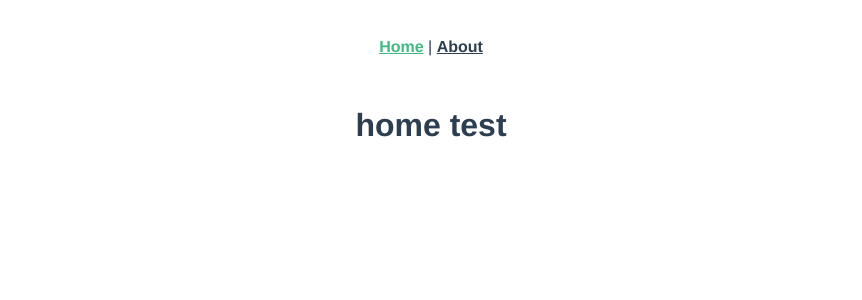
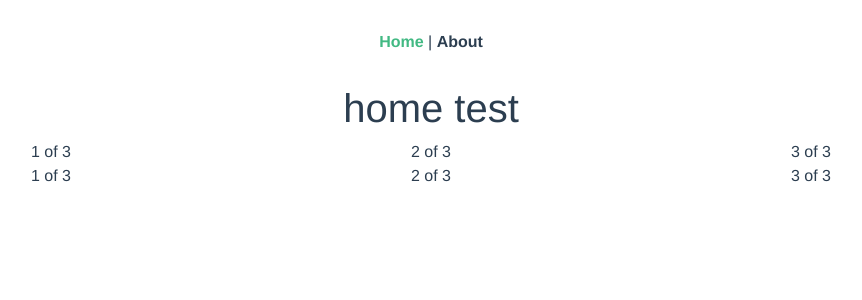
Before and after one commit to Caspec/Vue, a Vue app: page / in a window 1280 px wide. Shown: the top 300 px of the page, without its empty margins (209-1071 px from the left). Built offline with nearby package versions, Linux system fonts and the light colour scheme.

Commit message:
bootstrap vue

```diff
--- a/package.json
+++ b/package.json
@@ -8,6 +8,7 @@
     "lint": "vue-cli-service lint"
   },
   "dependencies": {
+    "bootstrap-vue": "^2.11.0",
     "core-js": "^3.6.4",
     "vue": "^2.6.11",
     "vue-router": "^3.1.6",
--- a/src/main.js
+++ b/src/main.js
@@ -2,8 +2,12 @@ import Vue from 'vue'
 import App from './App.vue'
 import router from './router'
 import store from './store'
+import 'bootstrap/dist/css/bootstrap.css'
+import 'bootstrap-vue/dist/bootstrap-vue.css'
+import BootstrapVue from 'bootstrap-vue';
 
 Vue.config.productionTip = false
+Vue.use(BootstrapVue);
 
 new Vue({
   router,
--- a/src/views/Home.vue
+++ b/src/views/Home.vue
@@ -1,18 +1,29 @@
 <template>
   <div class="home">
     <h1>home test</h1>
+    <b-container class="bv-example-row">
+      <b-row>
+        <b-col>1 of 3</b-col>
+        <b-col>2 of 3</b-col>
+        <b-col>3 of 3</b-col>
+      </b-row>
+    </b-container>
 
+    <b-container fluid="md">
+  <b-row>
+        <b-col>1 of 3</b-col>
+        <b-col>2 of 3</b-col>
+        <b-col>3 of 3</b-col>
+      </b-row>
+</b-container>
   </div>
 </template>
 
 <script>
 // @ is an alias to /src
 
-
 export default {
-  name: 'Home',
-  components: {
-
-  }
-}
+  name: "Home",
+  components: {}
+};
 </script>
```
Also changed, not shown: 1 other file (tests, documents, lock files or other folders).
